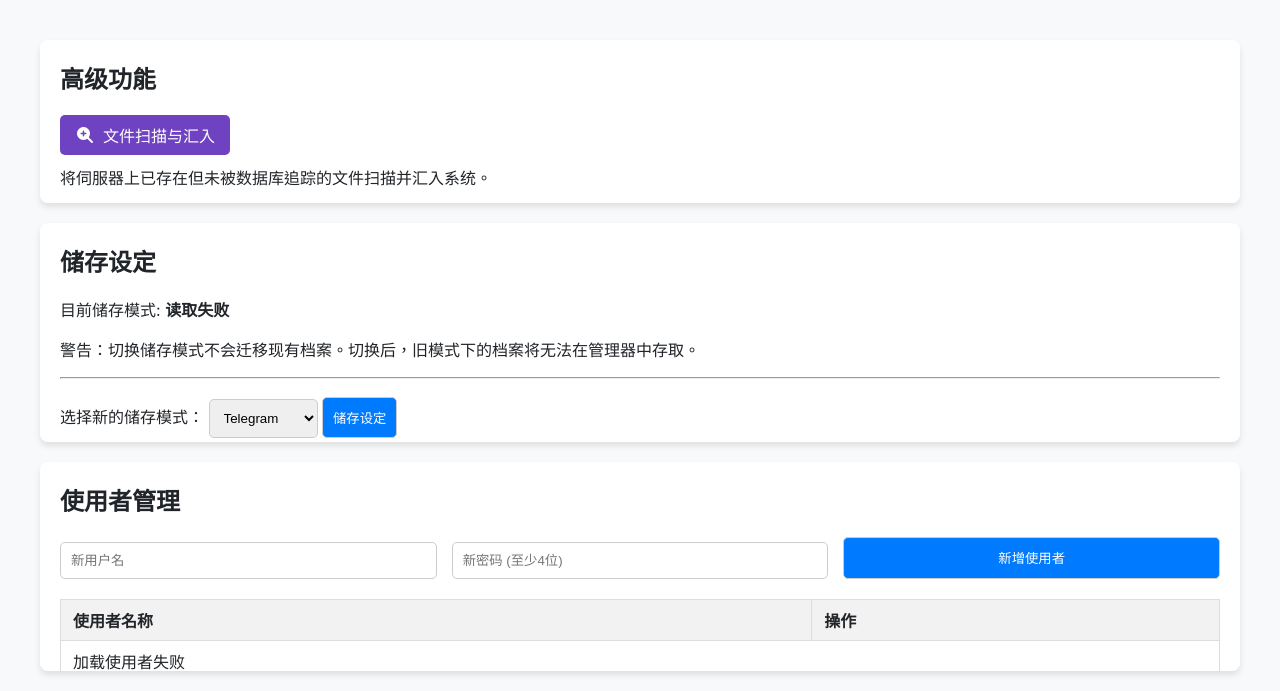
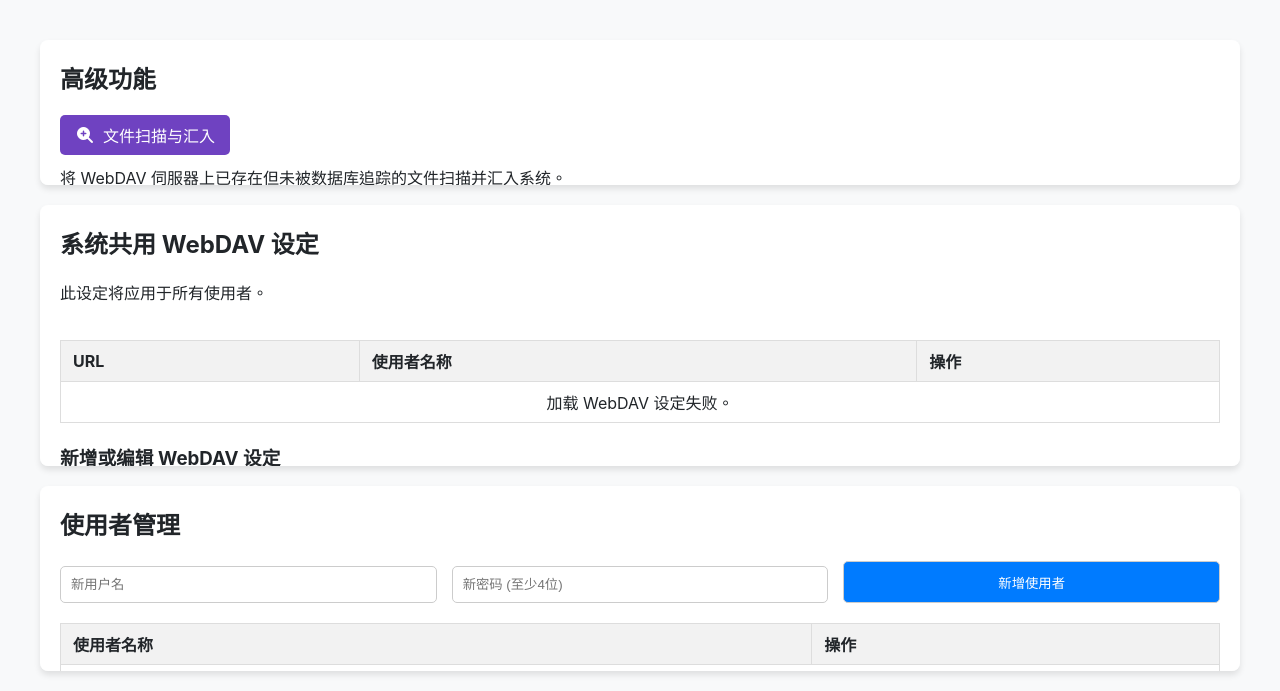
Before and after one commit to Limkon/webdav-server, a Node server app: template views/admin.html in a window 1280 px wide. Shown: the part 109-800 px from the top of the page. Run offline with Node 20, Linux system fonts and the light colour scheme; the template is opened without the code that fills it, so the values that code supplies are empty; some libraries are stand-ins or nearby versions.

Commit message:
Update admin.html

```diff
--- a/views/admin.html
+++ b/views/admin.html
@@ -34,27 +34,12 @@
             <a href="/scan" class="upload-link-btn" style="background-color: #6f42c1;">
                 <i class="fas fa-search-plus"></i> 文件扫描与汇入
             </a>
-            <p style="margin-top: 10px;">将伺服器上已存在但未被数据库追踪的文件扫描并汇入系统。</p>
+            <p style="margin-top: 10px;">将 WebDAV 伺服器上已存在但未被数据库追踪的文件扫描并汇入系统。</p>
         </div>
 
-        <div class="setting-card">
-            <h2>储存设定</h2>
-            <p>目前储存模式: <b id="current-mode">加载中...</b></p>
-            <p>警告：切换储存模式不会迁移现有档案。切换后，旧模式下的档案将无法在管理器中存取。</p>
-            <hr>
-            <label for="storage-select">选择新的储存模式：</label>
-            <select id="storage-select">
-                <option value="telegram">Telegram</option>
-                <option value="local">本地服务器</option>
-                <option value="webdav">WebDAV</option>
-            </select>
-            <button id="save-btn">储存设定</button>
-            <p id="save-status" style="color: green;"></p>
-        </div>
-
-        <div class="setting-card" id="webdav-settings-card" style="display: none;">
+        <div class="setting-card" id="webdav-settings-card">
             <h2>系统共用 WebDAV 设定</h2>
-            <p>此设定将应用于所有使用者。只有在储存模式设定为 "WebDAV" 时才会生效。</p>
+            <p>此设定将应用于所有使用者。</p>
 
             <div class="table-container">
                 <table class="user-table" id="webdav-table">
@@ -107,16 +92,10 @@
     <script src="/vendor/axios/axios.min.js"></script>
     <script>
         document.addEventListener('DOMContentLoaded', () => {
-            // ... (其他 DOM 元素获取) ...
-            const currentModeEl = document.getElementById('current-mode');
-            const storageSelect = document.getElementById('storage-select');
-            const saveBtn = document.getElementById('save-btn');
-            const saveStatus = document.getElementById('save-status');
             const addUserForm = document.getElementById('add-user-form');
             const newUsernameInput = document.getElementById('new-username');
             const newPasswordInput = document.getElementById('new-password');
             const userTableBody = document.getElementById('user-table-body');
-            const webdavSettingsCard = document.getElementById('webdav-settings-card');
 
             // WebDAV elements
             const webdavTableBody = document.getElementById('webdav-table-body');
@@ -127,41 +106,6 @@
             const webdavPasswordInput = document.getElementById('webdav-password');
             const saveWebdavBtn = document.getElementById('save-webdav-btn');
             const clearWebdavFormBtn = document.getElementById('clear-webdav-form-btn');
-
-
-            async function loadCurrentMode() {
-                try {
-                    const res = await axios.get('/api/admin/storage-mode');
-                    let modeText = '未知';
-                    switch (res.data.mode) {
-                        case 'local': modeText = '本地服务器'; break;
-                        case 'telegram': modeText = 'Telegram'; break;
-                        case 'webdav': modeText = 'WebDAV'; break;
-                    }
-                    currentModeEl.textContent = modeText;
-                    storageSelect.value = res.data.mode;
-                    webdavSettingsCard.style.display = res.data.mode === 'webdav' ? 'block' : 'none';
-                    if(res.data.mode === 'webdav') loadWebdavSettings();
-                } catch (error) {
-                    currentModeEl.textContent = '读取失败';
-                }
-            }
-
-            saveBtn.addEventListener('click', async () => {
-                const newMode = storageSelect.value;
-                if (!confirm(`确定要将储存模式切换为 "${storageSelect.options[storageSelect.selectedIndex].text}" 吗？`)) {
-                    return;
-                }
-                try {
-                    const res = await axios.post('/api/admin/storage-mode', { mode: newMode });
-                    if (res.data.success) {
-                        saveStatus.textContent = res.data.message;
-                        loadCurrentMode();
-                    }
-                } catch (error) {
-                    saveStatus.textContent = '储存失败！';
-                }
-            });
 
             function clearWebdavForm() {
                 webdavForm.reset();
@@ -247,11 +191,6 @@
                 }
             });
 
-            storageSelect.addEventListener('change', () => {
-                webdavSettingsCard.style.display = storageSelect.value === 'webdav' ? 'block' : 'none';
-                 if(storageSelect.value === 'webdav') loadWebdavSettings();
-            });
-
             async function loadUsers() {
                 try {
                     const res = await axios.get('/api/admin/users');
@@ -323,7 +262,7 @@
             });
 
             loadUsers();
-            loadCurrentMode();
+            loadWebdavSettings();
         });
     </script>
 </body>
```
